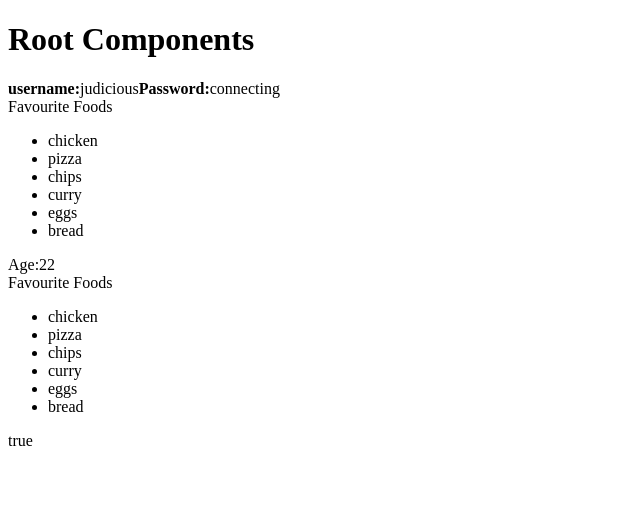
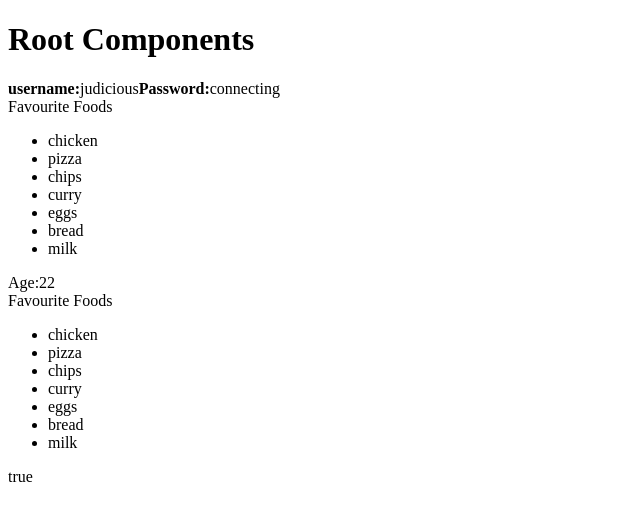
Before and after one commit to Judiciousmurich/reactify-2024, a React app in the folder react/: page / in a window 1280 px wide. Shown: the top 520 px of the page, without its empty margins (0-640 px from the left). Built offline with nearby package versions, Linux system fonts and the light colour scheme; the HTML template or start-up script is replaced by a standard one.

Commit message:
feat:add files

```diff
--- a/react/src/components/UserFavouriteFoods.jsx
+++ b/react/src/components/UserFavouriteFoods.jsx
@@ -12,6 +12,7 @@ export default function UserFavouriteFoods () {
         <li>curry</li>
         <li>eggs</li>
         <li>bread</li>
+        <li>milk</li>
 
 
     </ul>
```
